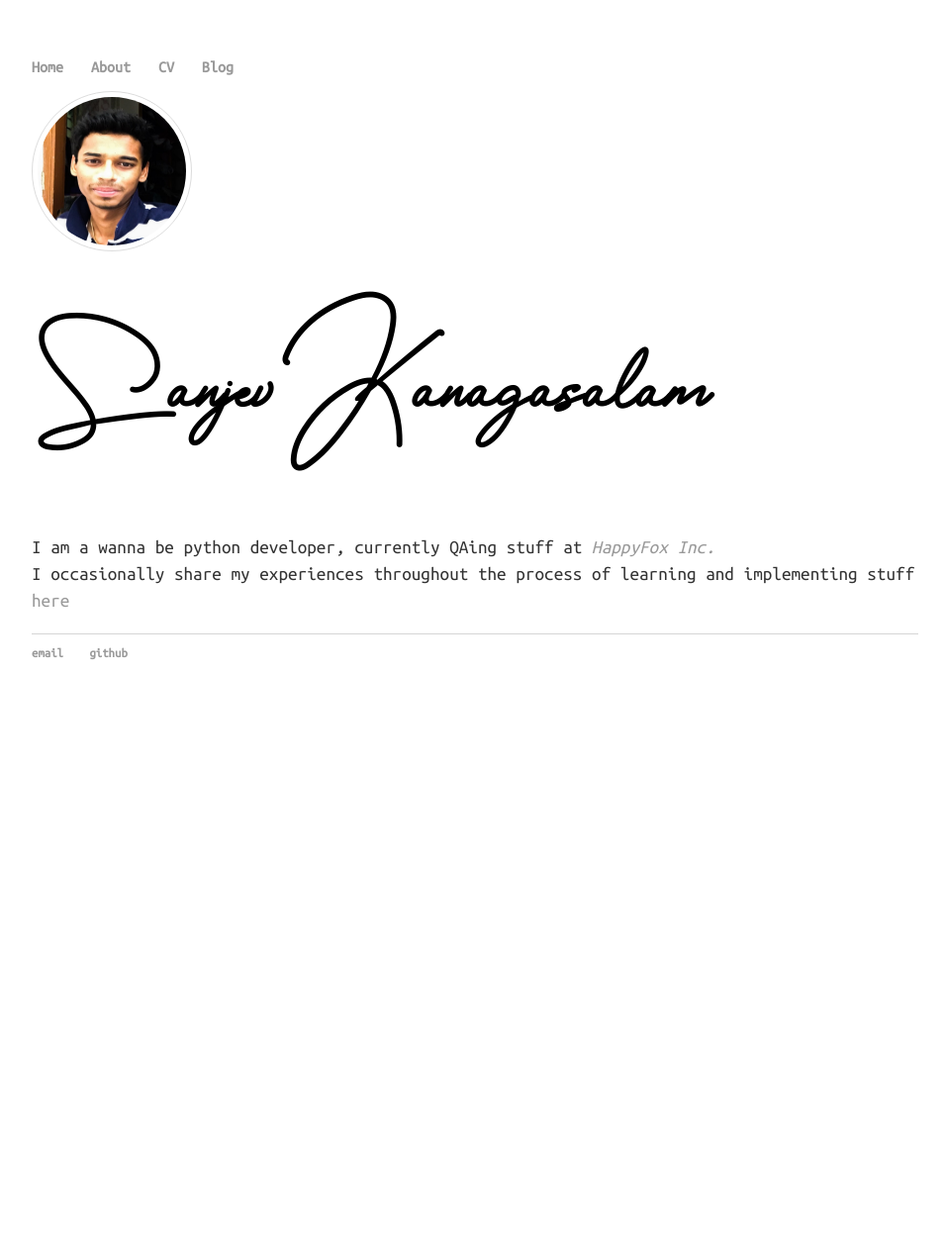
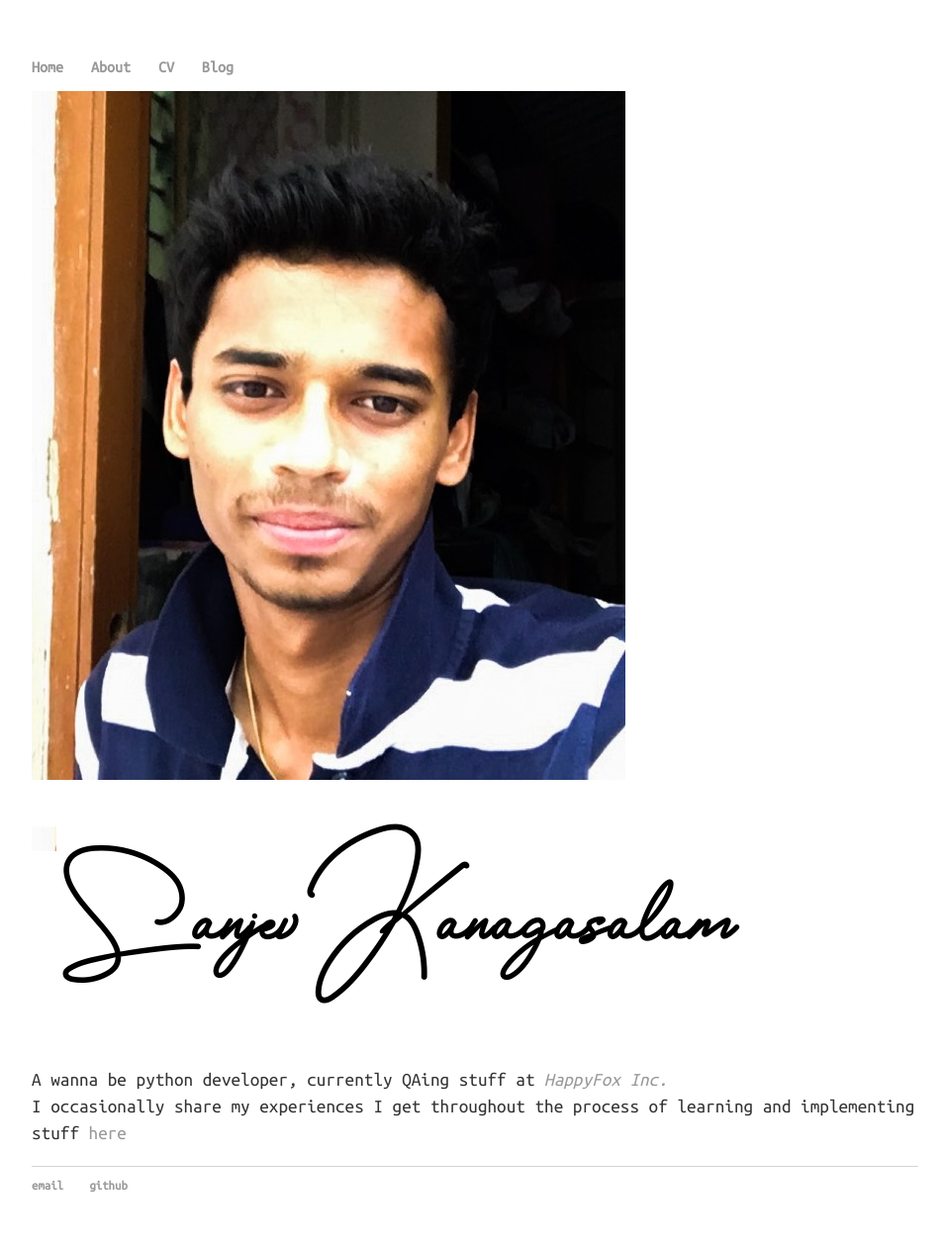
Before and after one commit to sanjevk/portfolio, a Jekyll site: the page built from index.html, in a window 1280 px wide. Shown: the whole page at 99% size, without its empty margins (160-1115 px from the left). Built offline with Jekyll 4.4.1, drawn with Linux system fonts in a browser that asks for light colours; before the commit the page ends 900 px from its top, so only the background shows below that.

Commit message:
tweak #3

```diff
--- a/css/main.css
+++ b/css/main.css
@@ -38,6 +38,16 @@ a:hover {
     text-decoration: underline;
 }
 
+.my_name:before{
+    content: "";
+    display: block;
+    background: url('/photos/avatar.JPG') no-repeat;
+    width: 25px;
+    height: 25px;
+    float: left;
+    border: 50%;
+}
+
 h1.my_name {
     font-family: 'custom';
     font-size: 4em;
@@ -48,19 +58,6 @@ h1 {
     font-family:'Helvetica', 'Arial', 'Sans-Serif';
 }
 
-.avatar {
-  border: 1px solid #ddd;
-  border-radius: 4px;
-  padding: 5px;
-  width: 150px;
-  vertical-align: middle;
-  height: 150px;
-  border-radius: 50%;
-}
-
-.avatar:hover {
-  box-shadow: 0 0 2px 1px rgba(0, 140, 186, 0.5);
-}
 
 p.about_me {
     font-family: 'ubuntu_monoregular';
--- a/index.html
+++ b/index.html
@@ -5,5 +5,5 @@ title: Sanjev Kanagasalam
 <div class="blurb">
 	<a href="/about"><img src="/photos/avatar.JPG" alt="Avatar" class="avatar"></a>
 	<h1 class="my_name">Sanjev Kanagasalam</h1>
-	<p class="about_me">I am a wanna be python developer, currently QAing stuff at <em><a href="www.happyfox.com">HappyFox Inc.</a></em> <br>I occasionally share my experiences throughout the process of learning and implementing stuff <a href="/blog">here</a></p>
+	<p class="about_me">A wanna be python developer, currently QAing stuff at <em><a href="www.happyfox.com">HappyFox Inc.</a></em> <br>I occasionally share my experiences I get throughout the process of learning and implementing stuff <a href="/blog">here</a></p>
 </div><!-- /.blurb -->
```
